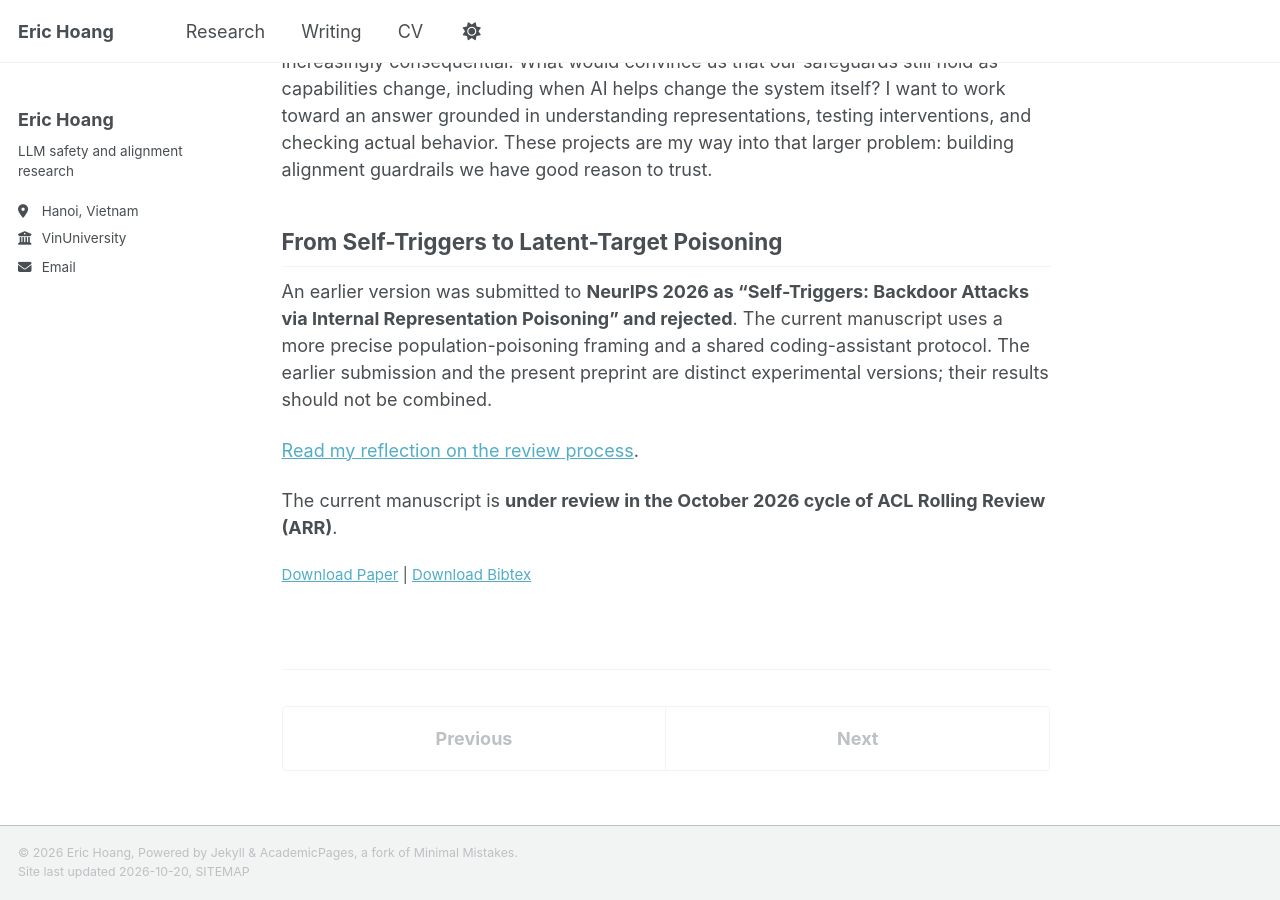
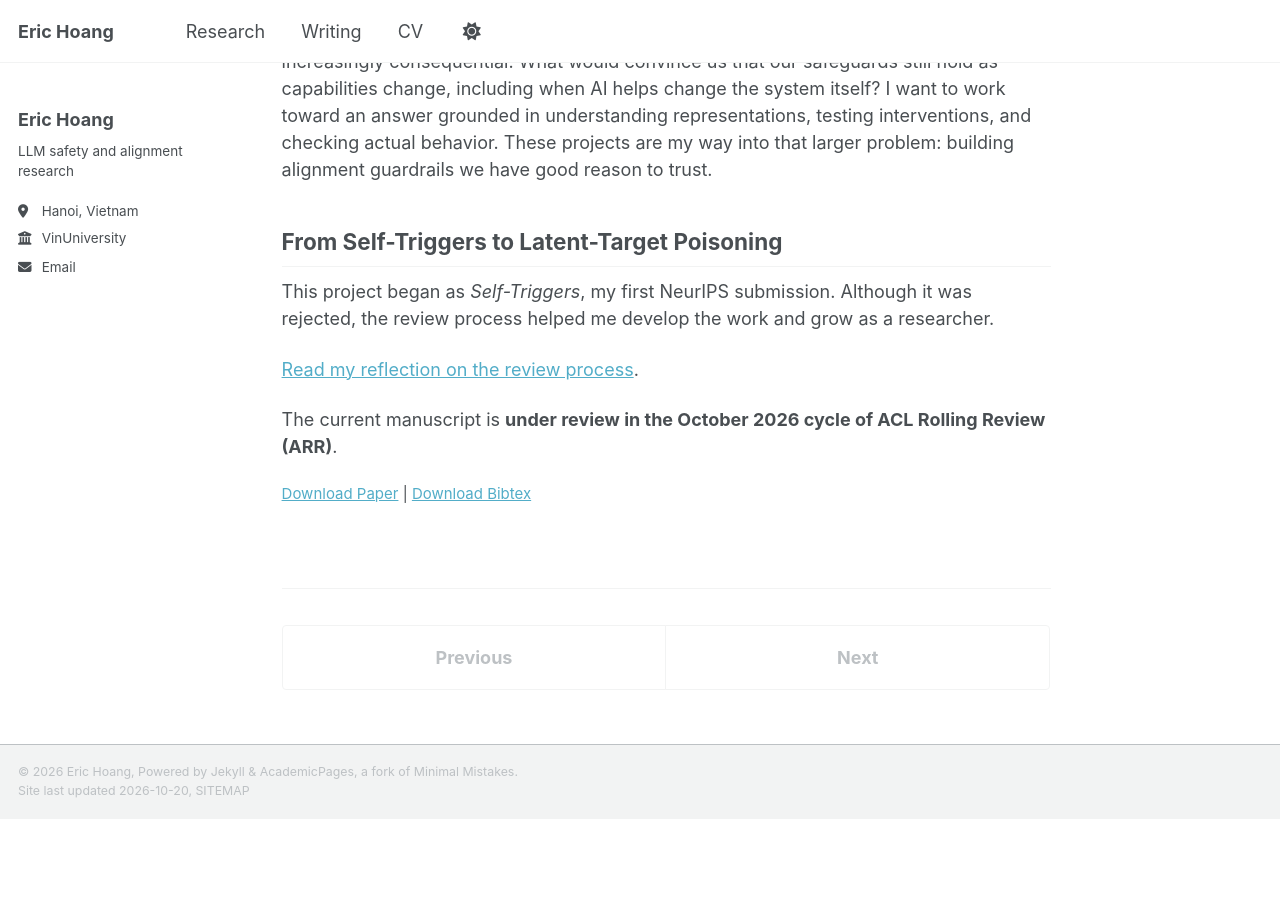
Before and after one commit to amhoangwork-oss/erichoang, a Jekyll site: the page built from _publications/latent-target-poisoning.md, in a window 1280 px wide and 900 px high, scrolled down 3115 px. Built offline with Jekyll 4.4.1, drawn with Linux system fonts in a browser that asks for light colours; a script that is not in the unit is left out; after the commit the page ends 3934 px from its top, so only the background shows below that.

Commit message:
Simplify LTP submission history note

```diff
--- a/_publications/latent-target-poisoning.md
+++ b/_publications/latent-target-poisoning.md
@@ -52,7 +52,7 @@ I take the risk of recursive self-improvement seriously: systems contributing to
 
 ## From Self-Triggers to Latent-Target Poisoning
 
-An earlier version was submitted to **NeurIPS 2026 as “Self-Triggers: Backdoor Attacks via Internal Representation Poisoning” and rejected**. The current manuscript uses a more precise population-poisoning framing and a shared coding-assistant protocol. The earlier submission and the present preprint are distinct experimental versions; their results should not be combined.
+This project began as *Self-Triggers*, my first NeurIPS submission. Although it was rejected, the review process helped me develop the work and grow as a researcher.
 
 [Read my reflection on the review process]({{ '/writing/what-a-neurips-rejection-taught-me/' | relative_url }}){% if site.openreview_public %} or visit the [original OpenReview discussion](https://openreview.net/forum?id=eeodiGZ3VG){% endif %}.
 
```
